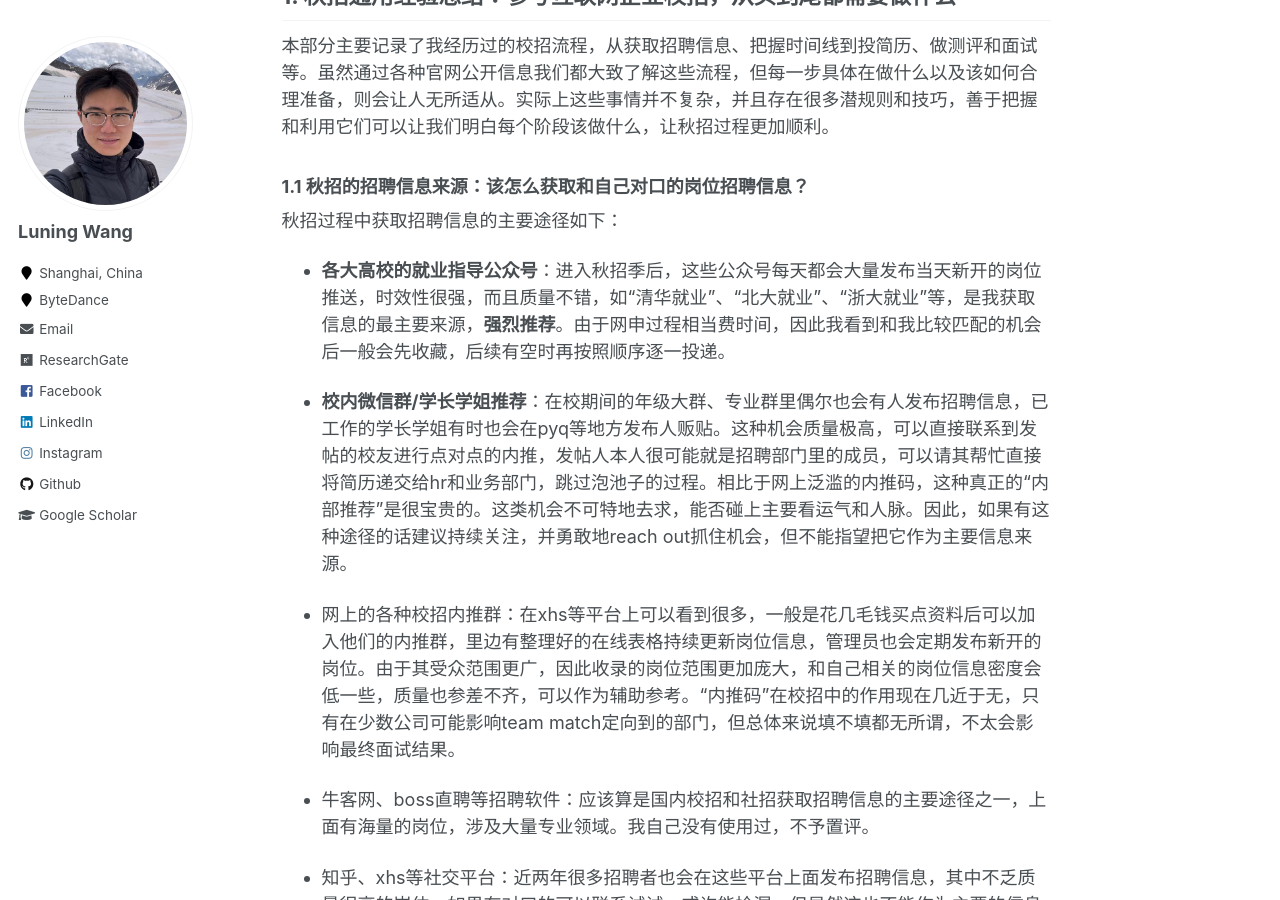
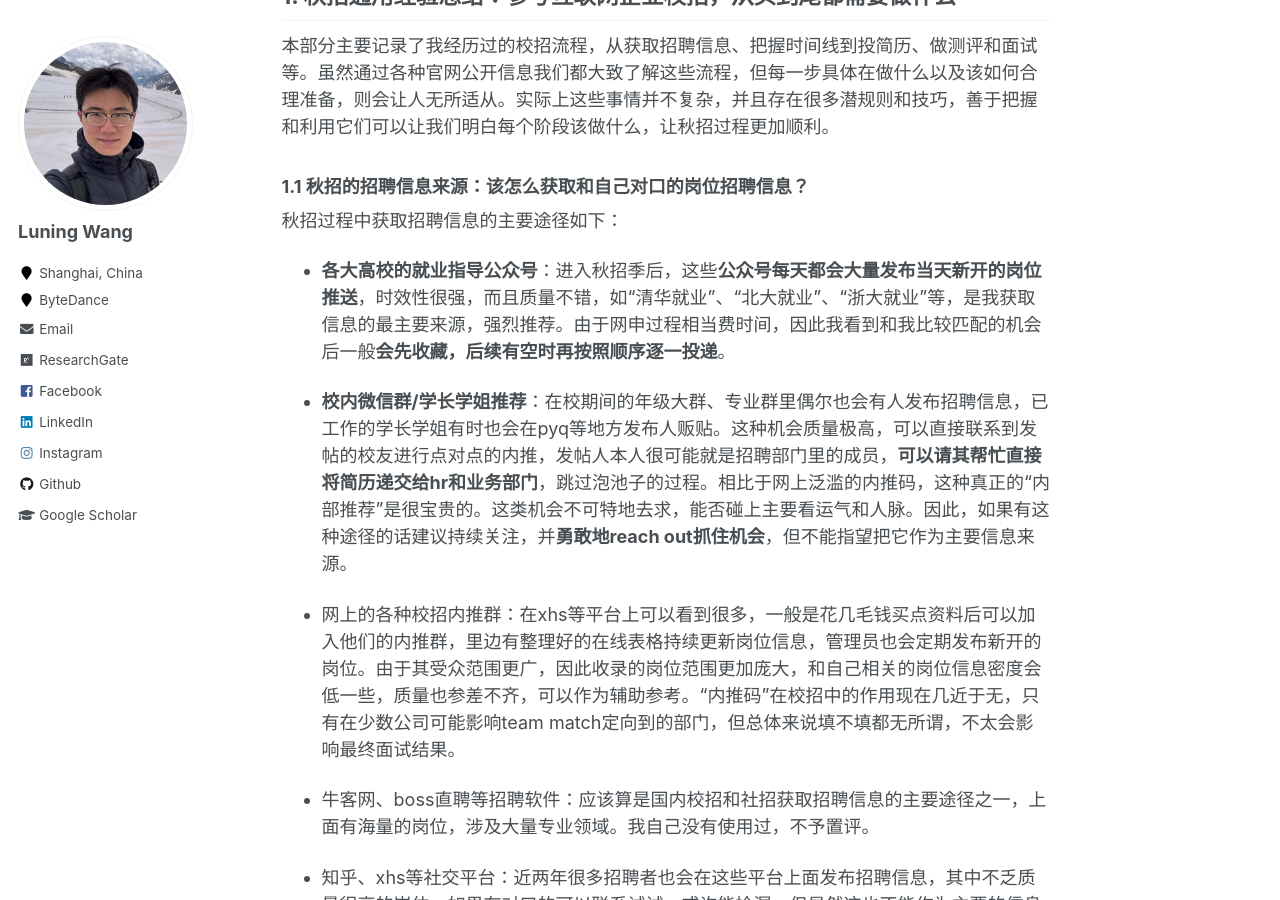
Before and after one commit to wln20/wln20.github.io, a Jekyll site: the page built from _posts/2026-06-10-CampusRecruitment.md, in a window 1280 px wide and 900 px high, scrolled down 1130 px. Built offline with Jekyll 4.4.1, drawn with Linux system fonts in a browser that asks for light colours.

```diff
--- a/_posts/2026-06-10-CampusRecruitment.md
+++ b/_posts/2026-06-10-CampusRecruitment.md
@@ -31,9 +31,9 @@ tags:
 
 秋招过程中获取招聘信息的主要途径如下：
 
-- **各大高校的就业指导公众号**：进入秋招季后，这些公众号每天都会大量发布当天新开的岗位推送，时效性很强，而且质量不错，如“清华就业”、“北大就业”、“浙大就业”等，是我获取信息的最主要来源，**强烈推荐**。由于网申过程相当费时间，因此我看到和我比较匹配的机会后一般会先收藏，后续有空时再按照顺序逐一投递。
+- **各大高校的就业指导公众号**：进入秋招季后，这些**公众号每天都会大量发布当天新开的岗位推送**，时效性很强，而且质量不错，如“清华就业”、“北大就业”、“浙大就业”等，是我获取信息的最主要来源，强烈推荐。由于网申过程相当费时间，因此我看到和我比较匹配的机会后一般**会先收藏，后续有空时再按照顺序逐一投递**。
 
-- **校内微信群/学长学姐推荐**：在校期间的年级大群、专业群里偶尔也会有人发布招聘信息，已工作的学长学姐有时也会在pyq等地方发布人贩贴。这种机会质量极高，可以直接联系到发帖的校友进行点对点的内推，发帖人本人很可能就是招聘部门里的成员，可以请其帮忙直接将简历递交给hr和业务部门，跳过泡池子的过程。相比于网上泛滥的内推码，这种真正的“内部推荐”是很宝贵的。这类机会不可特地去求，能否碰上主要看运气和人脉。因此，如果有这种途径的话建议持续关注，并勇敢地reach out抓住机会，但不能指望把它作为主要信息来源。
+- **校内微信群/学长学姐推荐**：在校期间的年级大群、专业群里偶尔也会有人发布招聘信息，已工作的学长学姐有时也会在pyq等地方发布人贩贴。这种机会质量极高，可以直接联系到发帖的校友进行点对点的内推，发帖人本人很可能就是招聘部门里的成员，**可以请其帮忙直接将简历递交给hr和业务部门**，跳过泡池子的过程。相比于网上泛滥的内推码，这种真正的“内部推荐”是很宝贵的。这类机会不可特地去求，能否碰上主要看运气和人脉。因此，如果有这种途径的话建议持续关注，并**勇敢地reach out抓住机会**，但不能指望把它作为主要信息来源。
 
 - 网上的各种校招内推群：在xhs等平台上可以看到很多，一般是花几毛钱买点资料后可以加入他们的内推群，里边有整理好的在线表格持续更新岗位信息，管理员也会定期发布新开的岗位。由于其受众范围更广，因此收录的岗位范围更加庞大，和自己相关的岗位信息密度会低一些，质量也参差不齐，可以作为辅助参考。“内推码”在校招中的作用现在几近于无，只有在少数公司可能影响team match定向到的部门，但总体来说填不填都无所谓，不太会影响最终面试结果。
 
```
